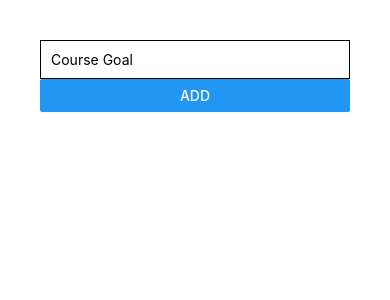
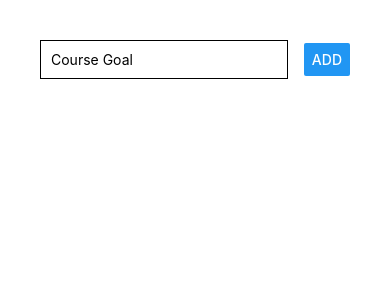
Before and after one commit to rony646/react-native-st, a React Native app: screen / in a window 390 px wide. Shown: the top 300 px of the page. Built offline with nearby package versions, Linux system fonts and the light colour scheme.

Commit message:
stylesheet

```diff
--- a/App.js
+++ b/App.js
@@ -4,15 +4,14 @@
 
 export default function App() {
   return (
-    <View style={{padding: 40}}>
-      <View>
+    <View style={styles.screen}>
+      <View style={styles.inputContainer}>
         <TextInput
           placeholder="Course Goal"
-          style={{borderColor: 'black', borderWidth: 1, padding: 10}}/>
-        <Button title="ADD" />
+          style={styles.input}/>
+        <Button title="ADD"/>
       </View>
       <View>
-
       </View>
 
       <StatusBar style="auto" />
@@ -21,5 +20,18 @@
 }
 
 const styles = StyleSheet.create({
-
+  screen: {
+    padding: 40
+  },
+  inputContainer: {
+    flexDirection: "row",
+    justifyContent: "space-between",
+    alignItems: "center"
+  },
+  input: {
+    width: "80%",
+    borderColor: "black",
+    borderWidth: 1,
+    padding: 10
+  }
 });
```
